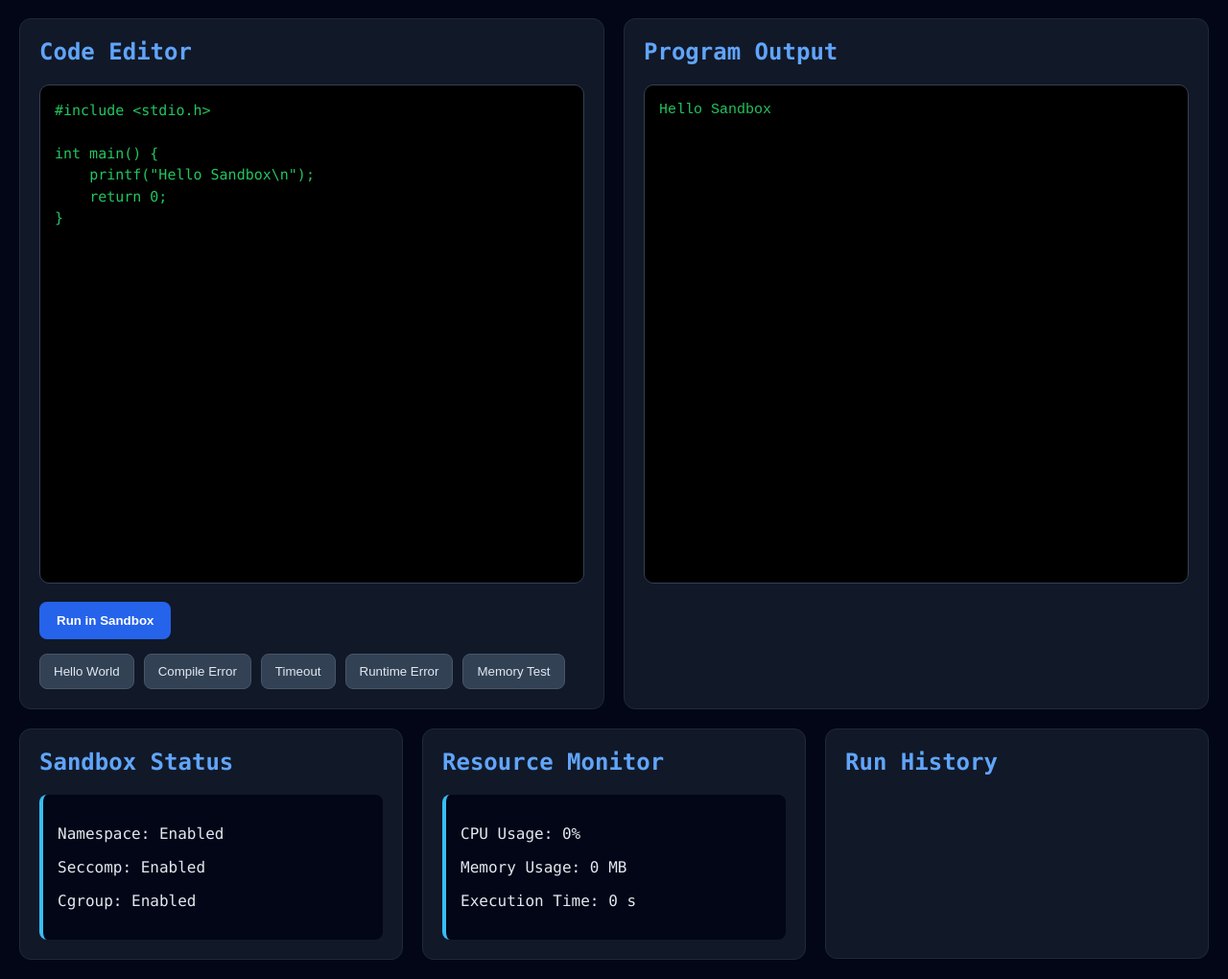
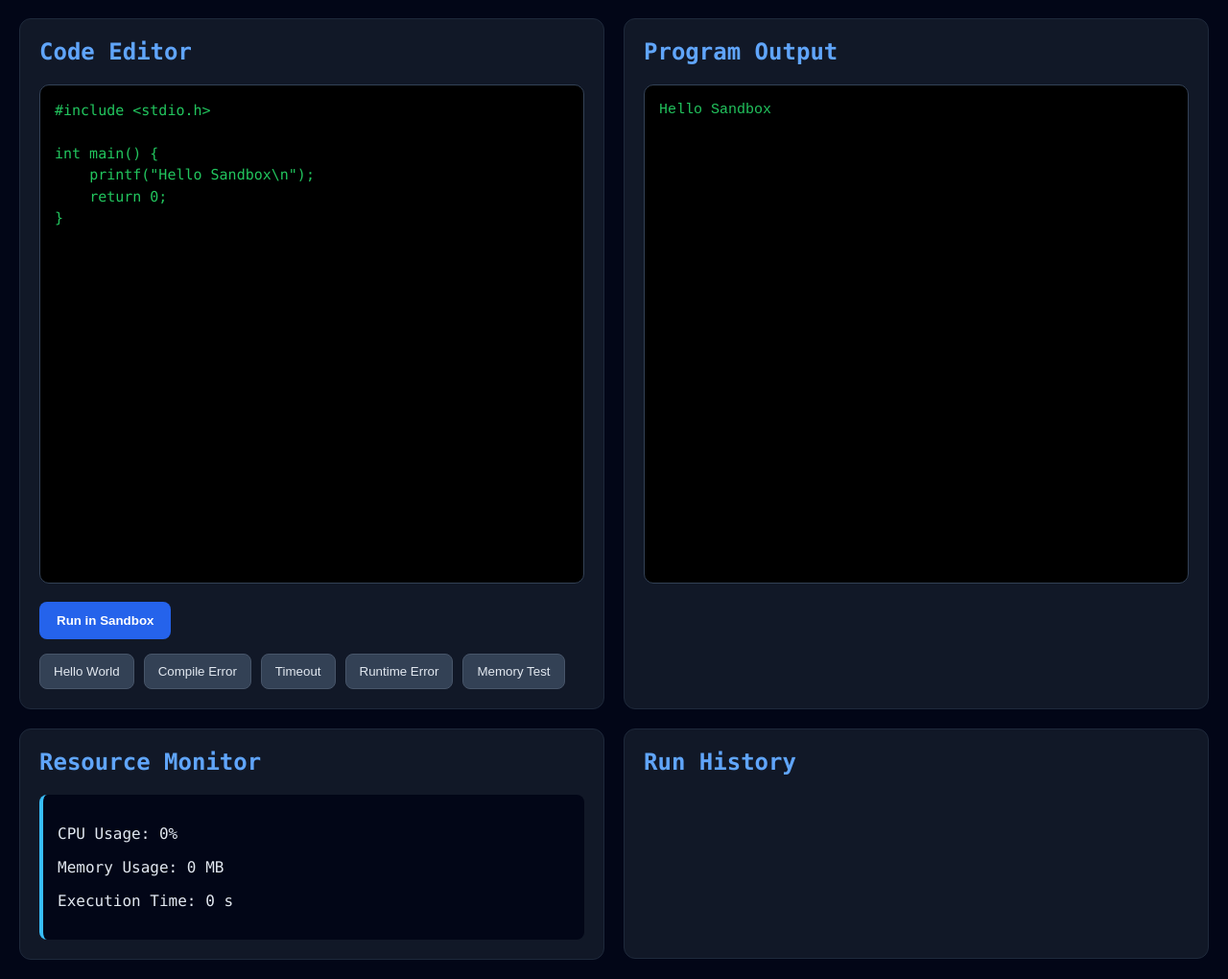
Before and after one commit to H3110Jimmy/AI_sandbox, a plain HTML site: page index.html in a window 1280 px wide. Shown: the part 80-1100 px from the top of the page at 96% size. Drawn offline with Linux system fonts and the light colour scheme.

Commit message:
Remove sandbox status panel and improve dashboard layout

```diff
--- a/index.html
+++ b/index.html
@@ -49,16 +49,6 @@ int main() {
     <section class="dashboard-layout">
 
         <section class="panel dashboard-card">
-            <h2>Sandbox Status</h2>
-
-            <div class="info-box">
-                <p>Namespace: Enabled</p>
-                <p>Seccomp: Enabled</p>
-                <p>Cgroup: Enabled</p>
-            </div>
-        </section>
-
-        <section class="panel dashboard-card">
             <h2>Resource Monitor</h2>
 
             <div class="info-box">
--- a/style.css
+++ b/style.css
@@ -46,7 +46,7 @@ h2 {
 
     display: grid;
 
-    grid-template-columns: 1fr 1fr 1fr;
+    grid-template-columns: 1fr 1fr;
 
     gap: 20px;
 
```
